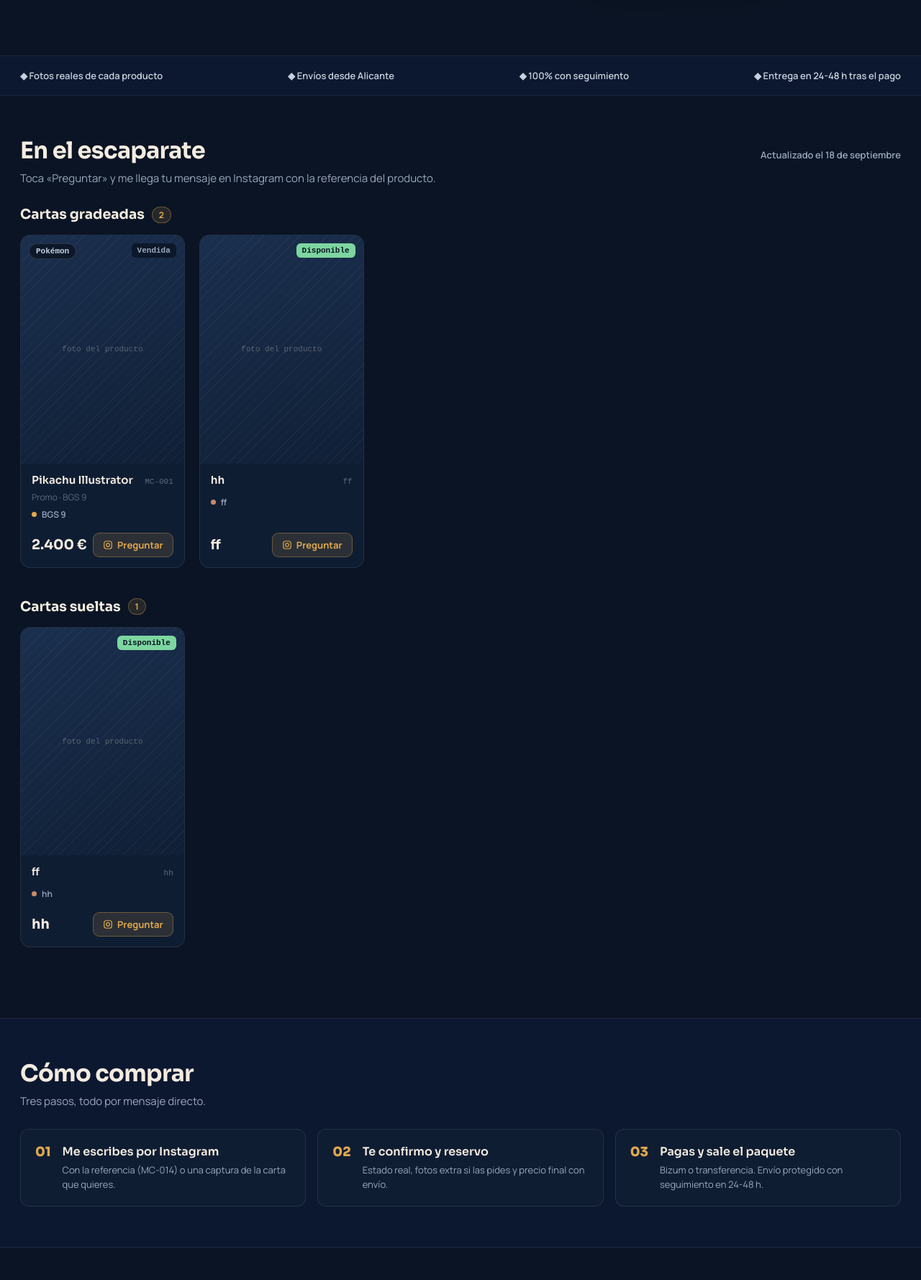
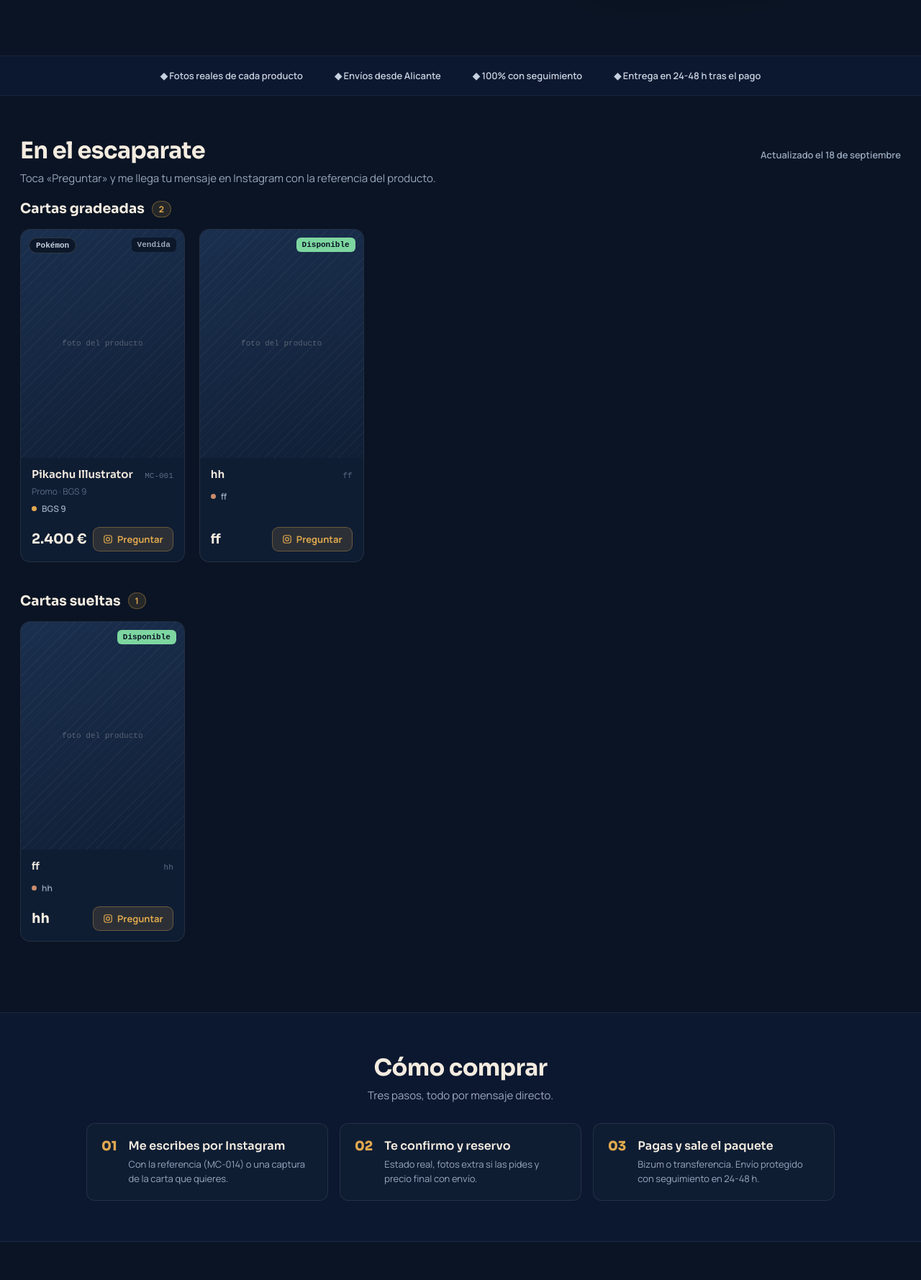
Before and after one commit to vicentegomezrosello/mistercard, a plain HTML site: page index.html in a window 1280 px wide. Shown: the part 680-2458 px from the top of the page at 72% size. Drawn offline with Linux system fonts and the light colour scheme.

Commit message:
Add files via upload

```diff
--- a/index.html
+++ b/index.html
@@ -36,7 +36,7 @@
   .card3d{width:290px;aspect-ratio:63/88;position:relative;transform-style:preserve-3d;animation:spinY 11s linear infinite}
   .face{position:absolute;inset:0;backface-visibility:hidden;border-radius:18px;border:1px solid rgba(224,168,78,.45);box-shadow:0 40px 80px rgba(0,0,0,.6)}
   .plinth{width:250px;height:54px;margin-top:-6px;border-radius:50%;background:radial-gradient(ellipse at 50% 35%,rgba(224,168,78,.4),rgba(224,168,78,.08) 55%,transparent 72%);border-top:1px solid rgba(224,168,78,.35);transform:rotateX(74deg);animation:glowPulse 5s ease-in-out infinite}
-  .strip{display:flex;flex-wrap:wrap;justify-content:space-between;gap:16px;padding:18px 28px;background:#0c1830;border-top:1px solid rgba(244,236,224,.06);border-bottom:1px solid rgba(244,236,224,.06);font-size:13px;font-weight:600;color:#c6d0de}
+  .strip{display:flex;flex-wrap:wrap;justify-content:center;gap:14px 44px;padding:18px 28px;background:#0c1830;border-top:1px solid rgba(244,236,224,.06);border-bottom:1px solid rgba(244,236,224,.06);font-size:13px;font-weight:600;color:#c6d0de}
   /* Nº de cartas por fila: se controla desde el panel (--cols). En móvil y tablet se ajusta solo. */
   .grid{display:grid;grid-template-columns:repeat(var(--cols,4),minmax(0,1fr));gap:20px;max-width:1400px}
   @media (max-width:900px){.grid{--cols:2}}
@@ -45,7 +45,8 @@
   .datos{display:flex;flex-wrap:wrap;gap:30px}
   .dato{font-family:Sora,sans-serif;font-weight:700;font-size:24px}
   .dato-pie{font-size:12px;color:#5c6b82;font-weight:600}
-  .pasos{display:grid;grid-template-columns:repeat(var(--n,3),minmax(0,1fr));gap:16px;max-width:1400px}
+  .pasos{display:grid;grid-template-columns:repeat(var(--n,3),minmax(0,1fr));gap:16px;max-width:1040px;margin:0 auto;text-align:left}
+  #como{text-align:center}
   /* !important porque el número de pasos se fija por JS como estilo en línea. */
   @media (max-width:820px){.pasos{--n:1!important}}
   .paso{display:flex;gap:16px;border:1px solid rgba(244,236,224,.09);border-radius:12px;padding:20px;background:#0f1d33}
@@ -179,7 +180,8 @@
     <h2 style="font-weight:700;font-size:clamp(24px,3.4vw,32px)">En el escaparate</h2>
     <span style="font-size:13px;color:#9aa8bd;font-weight:600">Actualizado el <span id="actualizado"></span></span>
   </div>
-  <p style="color:#9aa8bd;font-size:15px;margin:0 0 28px;max-width:620px">Toca «Preguntar» y me llega tu mensaje en Instagram con la referencia del producto.</p>
+  <p style="color:#9aa8bd;font-size:15px;margin:0 0 20px;max-width:620px">Toca «Preguntar» y me llega tu mensaje en Instagram con la referencia del producto.</p>
+  <span class="pill" id="notaEscaparate" style="display:none"></span>
   <div id="apartados"></div>
 </section>
 
@@ -345,6 +347,8 @@ function pintaApartados() {
   txt('dTitulo', s.destacada_titulo); txt('dEtiqueta', s.destacada_etiqueta);
   txt('dSet', s.destacada_set); txt('dPrecio', s.destacada_precio);
   txt('comproTitulo', s.compro_titulo); txt('comproTexto', s.compro_texto);
+  const nota = document.getElementById('notaEscaparate');
+  if (nota && s.escaparate_nota) { nota.textContent = s.escaparate_nota; nota.style.display = ''; }
   if (s.como_titulo) txt('comoTitulo', s.como_titulo);
   if (s.como_texto) txt('comoTexto', s.como_texto);
   pintaPasos(s.pasos);
```
